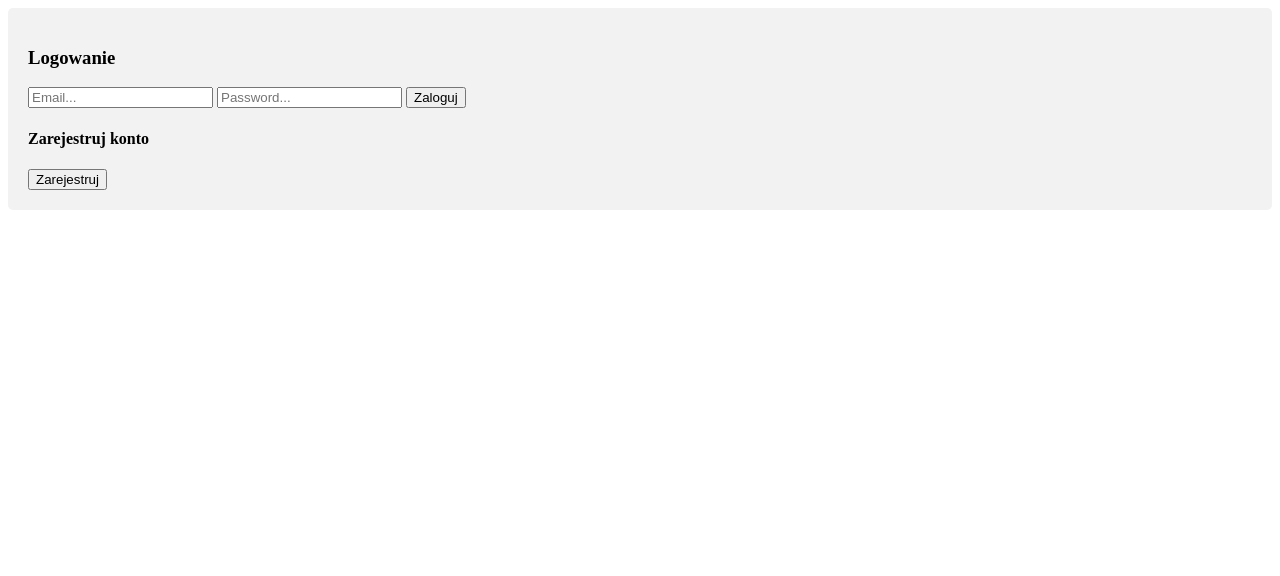
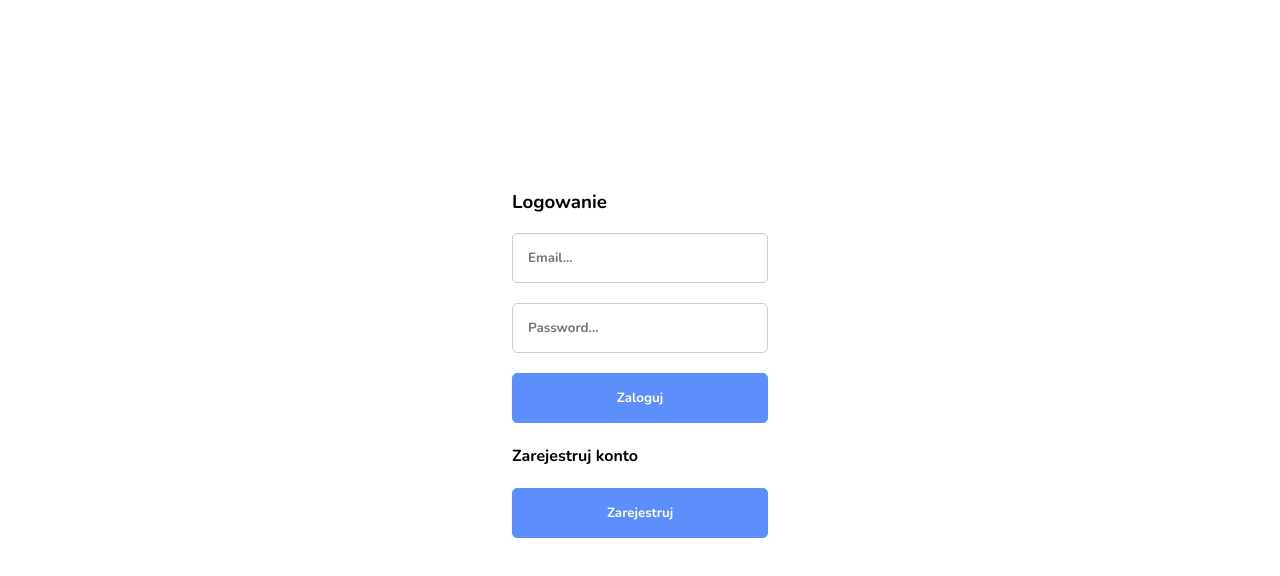
Before and after one commit to ktanska/children-health-card, a plain HTML site: page public/index.html in a window 1280 px wide. Drawn offline with nearby package versions, Linux system fonts and the light colour scheme; no server answers.

Commit message:
Add files via upload

```diff
--- a/public/index.html
+++ b/public/index.html
@@ -3,6 +3,7 @@
   <title>Logowanie</title>
   <link href="https://fonts.googleapis.com/css?family=Nunito:400,600,700" rel="stylesheet">
   <link rel="stylesheet" href="style.css" />
+  <meta http-equiv="refresh" content="5; URL=http://adres.pl/podstrona/">
 </head>
 <body>
 
@@ -21,11 +22,9 @@
     <h3>Witaj użytkowniku!</h3>
     <p id="user_para">Witaj!Udało Ci się poporawnie zalogować.</p>
     <button onclick="logout()">Wyloguj</button>
+    <h4></h4>
+    <button onclick="location.href='menu.html';">Przejdź do stronu głównej</button>
   </div>
-
-
-
-
 
 
   <script src="https://www.gstatic.com/firebasejs/4.8.1/firebase.js"></script>
--- a/public/index.js
+++ b/public/index.js
@@ -10,7 +10,7 @@ firebase.auth().onAuthStateChanged(function(user) {
     if(user != null){
 
       var email_id = user.email;
-      document.getElementById("user_para").innerHTML = "Welcome User : " + email_id;
+      document.getElementById("user_para").innerHTML = "Witaj użytkowniku : " + email_id;
 
     }
 
--- a/public/style.css
+++ b/public/style.css
@@ -1,30 +1,58 @@
-input[type=text], select {
-  width: 100%;
-  padding: 12px 20px;
-  margin: 8px 0;
-  display: inline-block;
-  border: 1px solid #ccc;
-  border-radius: 4px;
-  box-sizing: border-box;
+body {
+  background: #fff;
+  padding: 0px;
+  margin: 0px;
+  font-family: 'Nunito', sans-serif;
+  font-size: 16px;
 }
 
-input[type=submit] {
+input, button {
+  font-family: 'Nunito', sans-serif;
+  font-weight: 700;
+}
+
+.main-div, .loggedin-div {
+  width: 20%;
+  margin: 0px auto;
+  margin-top: 150px;
+  padding: 20px;
+  display: none;
+}
+
+.main-div input {
+  display: block;
+  border: 1px solid #ccc;
+  border-radius: 5px;
+  background: #fff;
+  padding: 15px;
+  outline: none;
   width: 100%;
-  background-color: #4CAF50;
-  color: white;
-  padding: 14px 20px;
-  margin: 8px 0;
-  border: none;
-  border-radius: 4px;
+  margin-bottom: 20px;
+  transition: 0.3s;
+  -webkit-transition: 0.3s;
+  -moz-transition: 0.3s;
+}
+
+.main-div input:focus {
+  border: 1px solid #777;
+}
+
+.main-div button, .loggedin-div button {
+  background: #5d8ffc;
+  color: #fff;
+  border: 1px solid #5d8ffc;
+  border-radius: 5px;
+  padding: 15px;
+  display: block;
+  width: 100%;
+  transition: 0.3s;
+  -webkit-transition: 0.3s;
+  -moz-transition: 0.3s;
+}
+
+.main-div button:hover, .loggedin-div button:hover {
+  background: #fff;
+  color: #5d8ffc;
+  border: 1px solid #5d8ffc;
   cursor: pointer;
 }
-
-input[type=submit]:hover {
-  background-color: #45a049;
-}
-
-div {
-  border-radius: 5px;
-  background-color: #f2f2f2;
-  padding: 20px;
-}
--- /dev/null
+++ b/public/styleMenu.css
@@ -0,0 +1,51 @@
+* {
+	-webkit-transition-property: all;
+	-webkit-transition-duration: .2s;
+  -moz-transition-timing-function: cubic-bezier(100,50,21,6);
+	-moz-transition-property: all;
+  -moz-transition-timing-function: cubic-bezier(100,50,21,6);
+}
+
+body{
+  background:#5c969e;
+  padding:75px;
+  text-align:center;
+  font-family: 'Oswald', sans-serif;
+}
+
+h1{
+  color:#c0c0c0;
+  font-weight:100;
+}
+
+.btn{
+  color:#999;
+  background:rgba(0, 0, 0, 0.5);
+  padding:10px 20px;
+  font-size:12px;
+  text-decoration:none;
+  letter-spacing:2px;
+  text-transform:uppercase;
+}
+
+.btn:hover{
+  border:none;
+  background:rgba(0, 0, 0, 0.4);
+  background:#fff;
+  padding:20px 20px; #000;
+  color:#1b1b1b;
+}
+
+.footer{
+  font-size:8px;
+  color:#fff;
+  clear:both;
+  display:block;
+  letter-spacing:5px;
+  border:1px solid #fff;
+  padding:5px;
+  text-decoration:none;
+  width:210px;
+  margin:auto;
+  margin-top:400px;
+}
```
Also changed, not shown: public/menu.html (added, +20 -0 lines).
